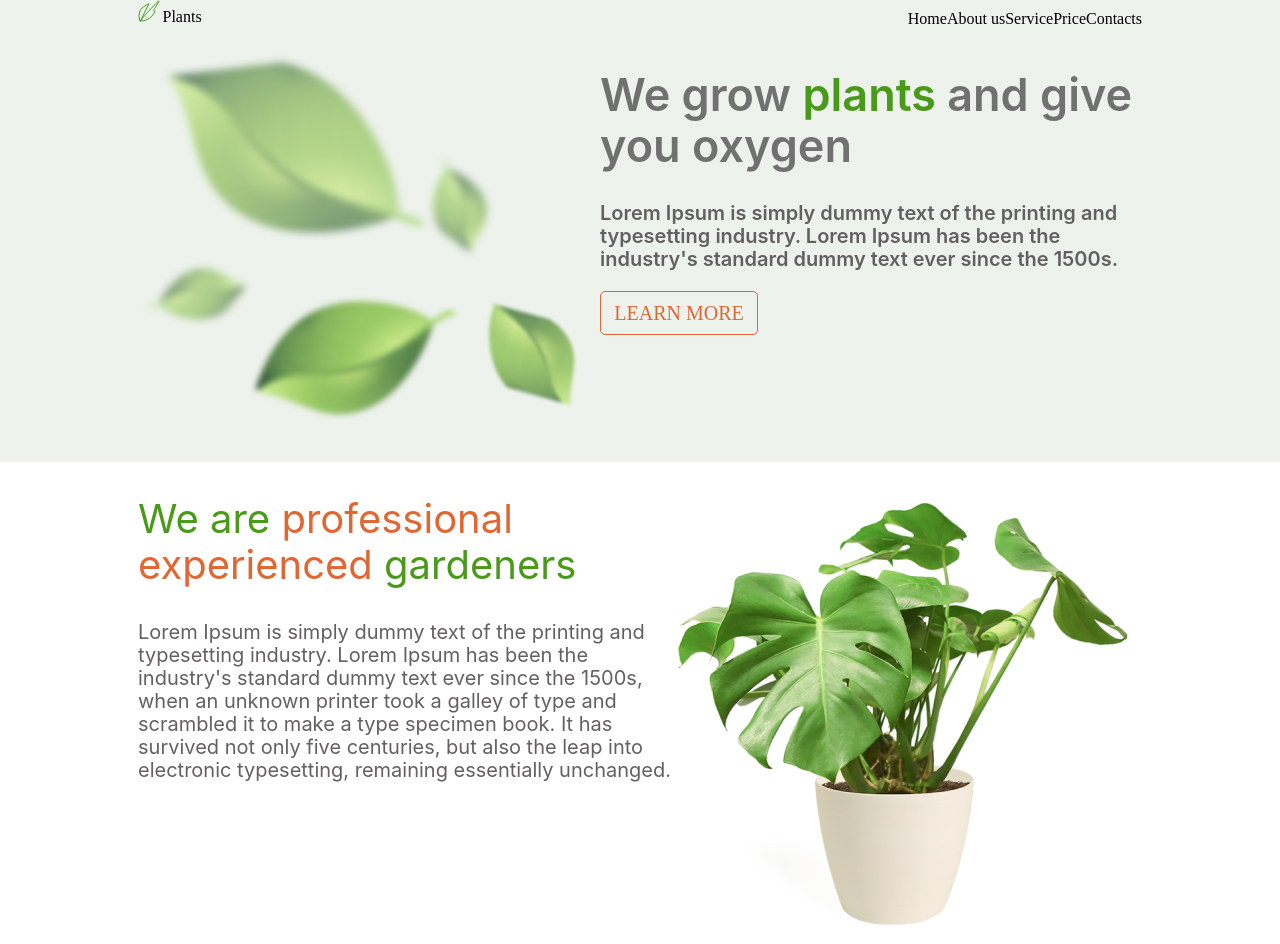
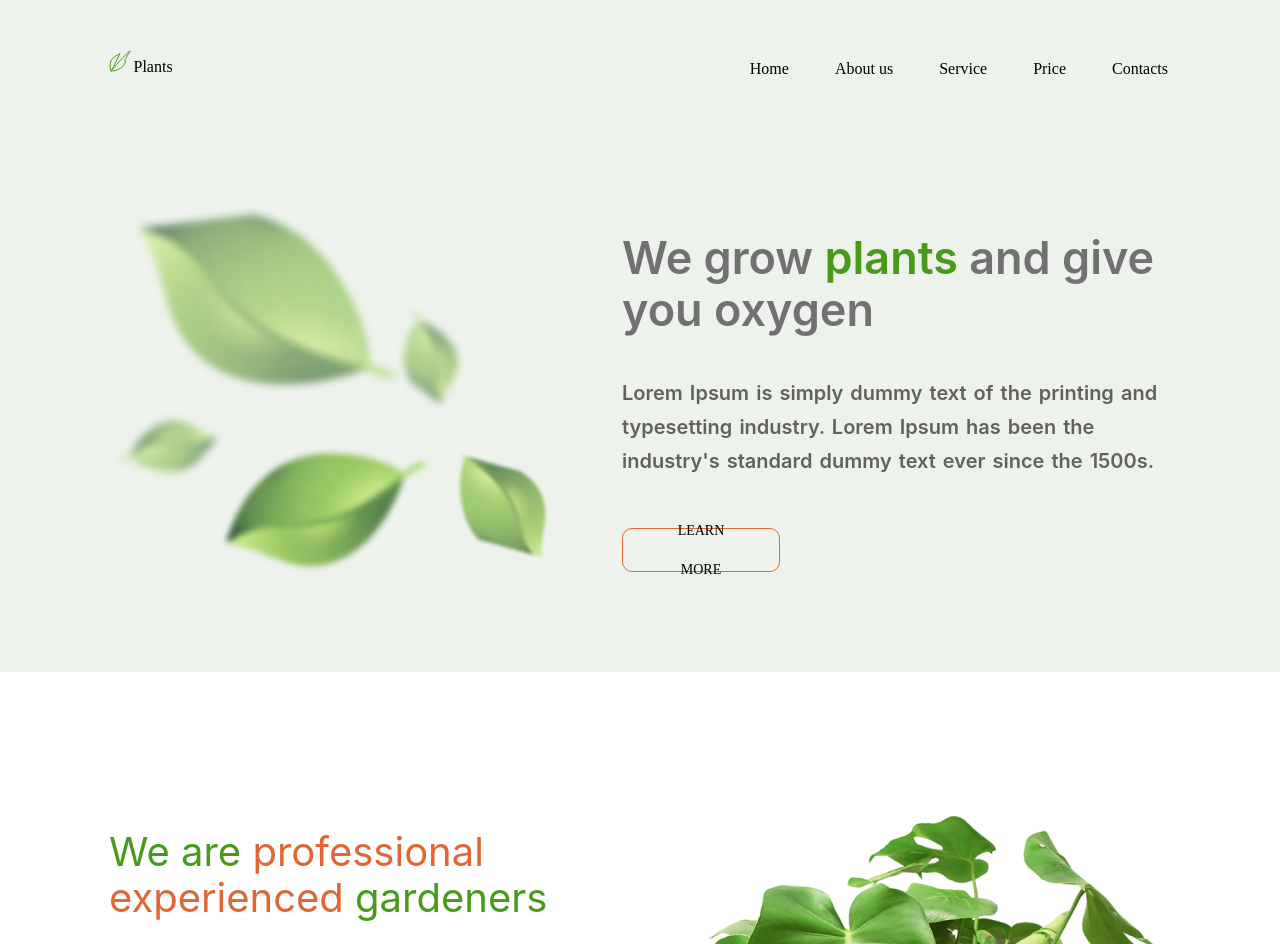
Before and after one commit to Kirill-Fokin/plants, a plain HTML site: page index.html in a window 1280 px wide. Shown: the top 944 px of the page. Drawn offline with Linux system fonts and the light colour scheme; a web font is replaced by a local one.

Commit message:
feat: add about stlyles position

```diff
--- a/index.html
+++ b/index.html
@@ -21,7 +21,7 @@
             <span class="logo__text">Plants</span>
           </a>
         </div>
-        <ul class="navigation">
+        <ul class="navigation navigation__wrapper">
           <li class="navigation__item">
             <a href="" class="menu__link"> Home</a></li>
           <li class="navigation__item">
@@ -44,7 +44,7 @@
             <p class="text about__text text-bold">Lorem Ipsum is simply dummy text of the printing and typesetting industry.
                Lorem Ipsum has been the industry's standard dummy text ever since the 1500s.
             </p>
-            <button class="button about__button">LEARN MORE</button>
+            <button class="button about__button"><span>LEARN</span> <br/> <span>MORE</span></button>
           </div>
         </div>
       </section>
--- a/src/sass/base/_base.scss
+++ b/src/sass/base/_base.scss
@@ -9,9 +9,17 @@ body {
 .text {
   @include font(2rem, "Inter", 400);
   color: $text-color;
+  line-height: 3.4rem;
+  word-spacing: 0.2rem;
+}
+
+.experience-text {
+  width: 65rem;
 }
 
 .text-bold {
   font-weight: 600;
+  max-width: 54.9rem;
+  // margin-top: 1rem;;
 }
 //h1 and others
--- a/src/sass/base/_buttons.scss
+++ b/src/sass/base/_buttons.scss
@@ -10,8 +10,23 @@
   @include font(2rem, 'Inika', 400);
   color: $main-color;
   @extend %transition;
+    & span {
+    color: black;
+    font-size: 1.4rem;
+  }
   &:hover {
     background-color: $main-color;
     color: white;
   }
 }
+
+.about__button {
+  border-radius: 1rem;
+  display: flex;
+  flex-direction: column;
+  align-items: center;
+  justify-content: center;
+   span {
+    color: black;
+  }
+}
--- a/src/sass/base/_normolize.scss
+++ b/src/sass/base/_normolize.scss
@@ -17,6 +17,7 @@
 
  h5 {
   margin: 0;
+  padding: 0;
  }
 
  :active, :hover, :focus {
@@ -60,7 +61,7 @@
 
   h1 {
     font-size: 2em;
-    margin: 0.67em 0;
+    margin: 0 0;
   }
 
   /* Grouping content
--- a/src/sass/components/_about.scss
+++ b/src/sass/components/_about.scss
@@ -1,11 +1,27 @@
 .about {
+  padding-top: 5.2rem;
+  padding-bottom: 5.8rem;
   background-color: $bg-srction-color;
+
+  .about__button {
+    & span {
+      color: black;
+    }
+  }
+
+  &__content {
+    display: flex;
+    @include flex(center);
+    row-gap: 2.5rem;
+
+    flex-direction: column;
+  }
   &__wrapper {
-    @include flex(space-around);
-
+    @include flex(space-between);
   }
 
   &__text {
-
+    position: relative;
+    bottom: 0.5rem;
   }
 }
--- a/src/sass/components/_experience.scss
+++ b/src/sass/components/_experience.scss
@@ -1,4 +1,5 @@
 .experience {
+  padding-top: 10.3rem;
 
     &__wrapper {
       @include flex(space-around);
@@ -7,6 +8,7 @@
     // .experience__content
 
     &__content {
+      padding-top: 2rem;
     }
 
     // .experience__title
@@ -17,7 +19,8 @@
     // .experience__text
 
     &__text {
-
+     line-height: 3.5rem;
+     max-width: 60rem;
     }
 
     // .experience__image
--- a/src/sass/components/_navigation.scss
+++ b/src/sass/components/_navigation.scss
@@ -1,5 +1,10 @@
 .navigation {
-   @include flex(space-around, normal);
+   @include flex(space-between, normal);
+   column-gap: 4.6rem;
+   &__wrapper {
+     position: relative;
+     left: -0.3rem;
+   }
 }
 
 .menu {
--- a/src/sass/components/_titles.scss
+++ b/src/sass/components/_titles.scss
@@ -9,6 +9,7 @@
 
 .main-title {
   @include font(4.5rem, 'Inter', 600);
+  max-width: 54.9rem;
   color: $title-color;
   & span {
     color: $title-sub-color;
--- a/src/sass/components/_wrapper.scss
+++ b/src/sass/components/_wrapper.scss
@@ -1,6 +1,6 @@
 .wrapper {
    padding: 0 10.9rem;
-   max-width: 122.2rem;
+   max-width: 144rem;
    @include media-tablet {
     padding: 0 5rem;
     max-width: 66.8rem;
--- a/src/sass/layouts/_header.scss
+++ b/src/sass/layouts/_header.scss
@@ -1,4 +1,6 @@
 .header {
+  padding-top: 5rem;
+  padding-bottom: 5rem;
   background-color: $bg-srction-color;
   &__wrapper  {
     @include flex(space-between);
```
Also changed, not shown: src/sass/components/_contact-us.scss (+5 -5 lines), src/css/style.css.
